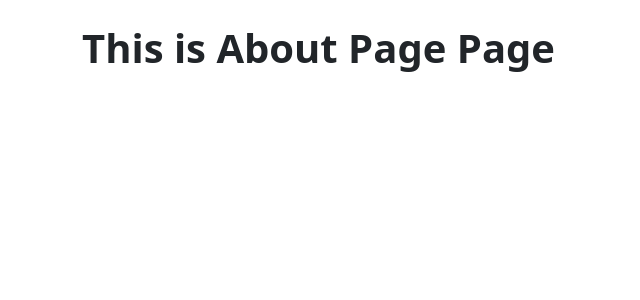
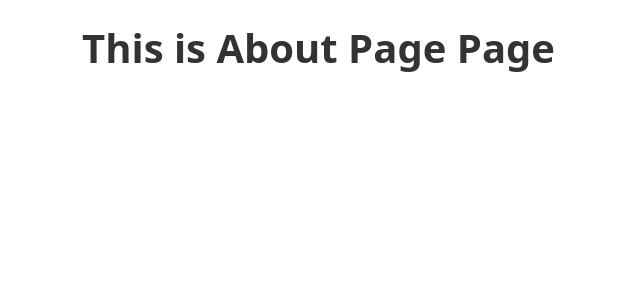
Before and after one commit to sv1nce/flask_1, a Flask app: page /about in a window 1280 px wide. Shown: the part 73-373 px from the top of the page, without its empty margins (0-640 px from the left). Run offline with Flask 3, Linux system fonts and the light colour scheme.

Commit message:
Final Changes

```diff
--- a/static/css/main.css
+++ b/static/css/main.css
@@ -1,6 +1,7 @@
 h1{
     font-size: 40px;
     font-weight: 700;
+    color:#333
 }
 
 /*Header*/
```
